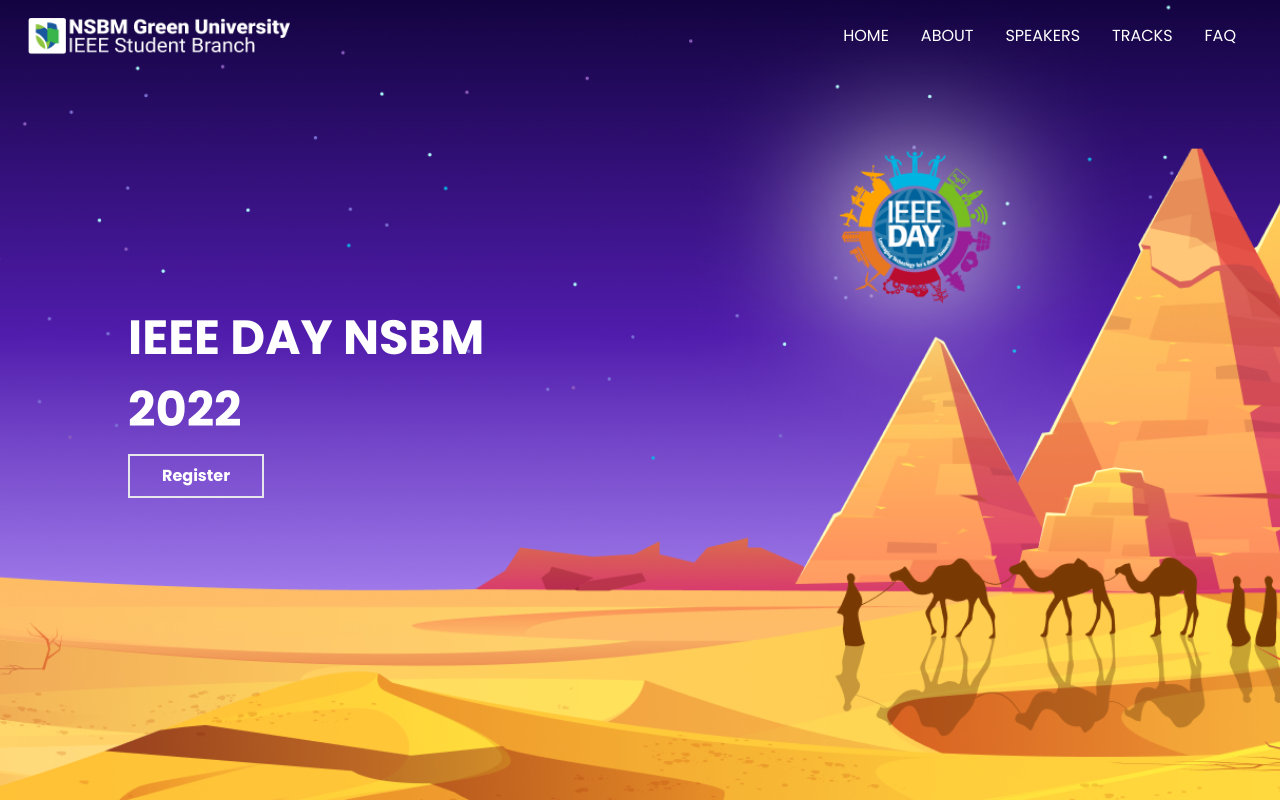
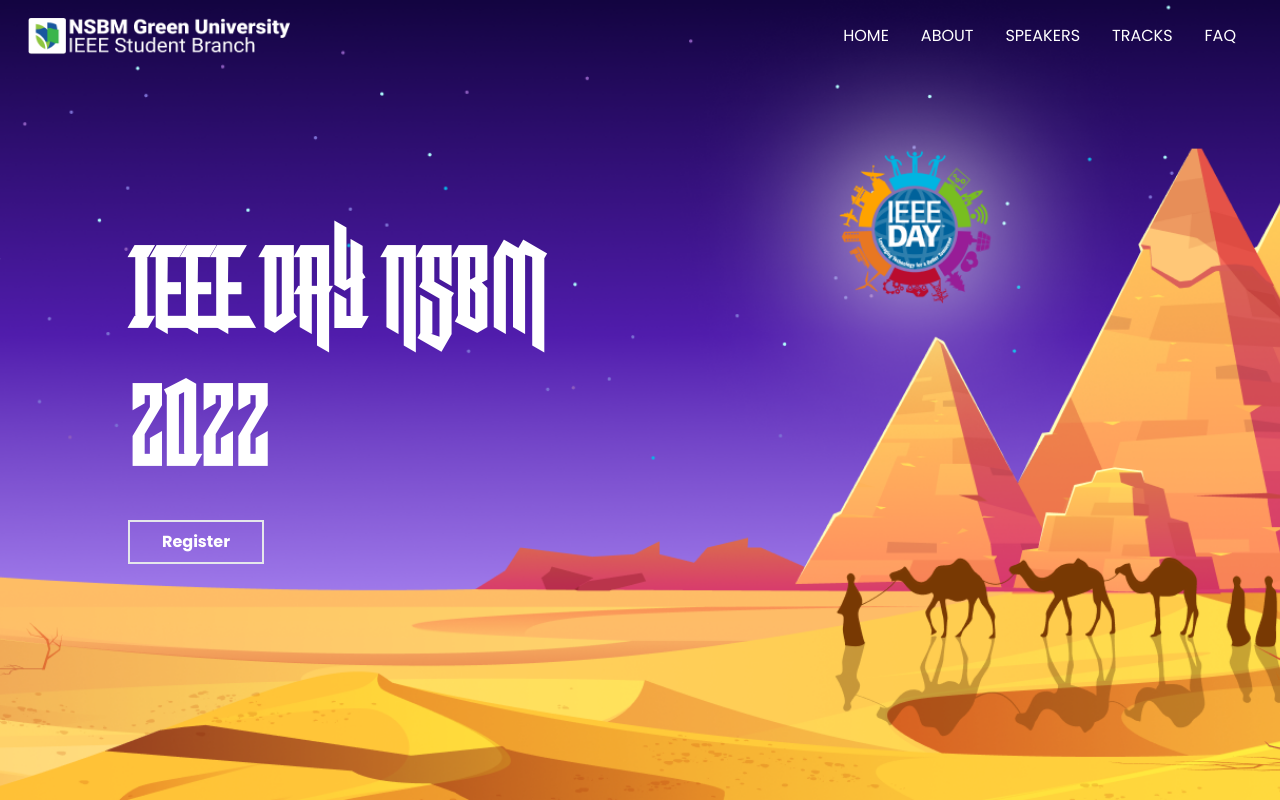
Before and after one commit to IEEE-Student-Branch-NSBM/IEEE-DAY-2022, a Next.js app: page / in a window 1280 px wide. Shown: the top 800 px of the page. Built offline with nearby package versions, Linux system fonts and the light colour scheme.

Commit message:
fix suggest changes

```diff
--- a/src/components/About/AboutSection.jsx
+++ b/src/components/About/AboutSection.jsx
@@ -4,6 +4,7 @@
 import { HeaderTitle } from "../../shared/Titles/HeaderTitle";
 import { HyperlinkButton } from "../../shared/Buttons/HyperlinkButton";
 import PreLoader from "../Loader/PreLoader";
+import Link from "next/link";
 
 export const AboutSection = () => {
   const fetcher = (url) => fetch(url).then((res) => res.json());
@@ -20,7 +21,10 @@
 
   return (
     <>
-      <div id="about" className="flex flex-col lg:flex-row justify-evenly align-middle items-center xl:w-4/5 mx-auto mt-24">
+      <div
+        id="about"
+        className="flex flex-col lg:flex-row justify-evenly align-middle items-center xl:w-4/5 mx-auto mt-24"
+      >
         <div>
           <Image
             src={data.image}
@@ -50,6 +54,7 @@
             communities work together to cooperate on ideas that harness
             technology for a better tomorrow.
           </p>
+          <Link href="/#speaker">
             <div className="inline-flex m-auto font-lg text-white bg-brown-10 mt-7">
               <HyperlinkButton
                 key={data?.id}
@@ -57,6 +62,7 @@
                 link={data?.buttonLink}
               />
             </div>
+          </Link>
         </div>
       </div>
     </>
--- a/src/components/Home/Hero.jsx
+++ b/src/components/Home/Hero.jsx
@@ -2,6 +2,7 @@
 import { HyperlinkButton } from "../../shared/Buttons/HyperlinkButton";
 import PreLoader from "../Loader/PreLoader";
 import useSWR from "swr";
+import Link from "next/link";
 
 const Hero = () => {
   const fetcher = (url) => fetch(url).then((res) => res.json());
@@ -25,15 +26,23 @@
         style={bgImageStyle}
       >
         <div className="p-5 text-white px-32 ">
-          <h2 className="font-bold text-14xl test-1">IEEE DAY NSBM</h2>
-          <h2 className="font-bold text-14xl pb-2 test-1">2022</h2>
-          <div className="inline-flex m-auto font-lg border-2 py-2 px-8">
+          <h2 className="font-black text-21xl font-The_Black_Sugare">
+            IEEE DAY NSBM
+          </h2>
+          <h2 className="font-bold text-21xl pb-2 font-The_Black_Sugare">
+            2022
+          </h2>
+          <Link href="https://docs.google.com/forms/d/e/1FAIpQLSdz-q-KXOog0kUqGCq5TyN4lHq_oCowi2roNGiw8AlM6sA1pw/closedform">
+            <a target="_blank">
+              <div className="inline-flex m-auto font-lg border-2 py-2 px-8 transition ease-in-out delay-150 hover:-translate-y-1 hover:scale-110 duration-300 cursor-pointer">
                 <HyperlinkButton
                   key={data?.id}
                   text={data?.title}
                   link={data?.buttonLink}
                 />
               </div>
+            </a>
+          </Link>
         </div>
       </div>
     </div>
--- a/src/pages/api/getAboutData.js
+++ b/src/pages/api/getAboutData.js
@@ -3,7 +3,7 @@
 export default function handler(req, res) {
   res.status(200).json({
     id: 1,
-    title: "Lorem Ipsum",
+    title: "IEEE DAY 2022",
     description:
       "IEEE Day is a celebration of worldwide IEEE members and engineers gathered to share their technical knowledge among them and Worldwide celebrations demonstrate the ways thousands of IEEE members in local communities join to collaborate on ideas that Leverage technology for a better tomorrow. We are delighted to announce the IEEE Student Branch of NSBM ready to celebrate  IEEE Day 2022, the most alluring event of the year with the most prominent collaboration of Engineers and IEEE Members worldwide. We hope to demonstrate how IEEE members in local communities work together to cooperate on ideas that harness technology for a better tomorrow. ",
     image: "/images/nsbm.png", // Image on the about section
--- a/src/pages/index.js
+++ b/src/pages/index.js
@@ -43,9 +43,9 @@
         <Faq />
       </section>
 
-      <section className="relative justify-center mx-auto my-auto">
+      {/* <section className="relative justify-center mx-auto my-auto">
         <ContactSection />
-      </section>
+      </section> */}
 
       <section className="relative justify-center mx-auto my-auto">
         <FooterSection />
--- a/src/shared/Buttons/HyperlinkButton.jsx
+++ b/src/shared/Buttons/HyperlinkButton.jsx
@@ -1,11 +1,23 @@
 import React from "react";
-import Link from 'next/link'
+import Link from "next/link";
 
-export const HyperlinkButton = ({ text, link}) => {
+export const HyperlinkButton = ({ text, link }) => {
   const regEx = /^http/;
   return (
-    <div className="inline-flex font-bold">
-      {regEx.test(link) ? <Link href={link}>{text}</Link> : <a className="px-9 py-3" href={link}>{text}</a>}
-    </div>
+    <Link href={link}>
+      <a target="_blank">
+        <div className="inline-flex font-bold">
+          {regEx.test(link) ? (
+            <Link href={link} target="_blank">
+              {text}
+            </Link>
+          ) : (
+            <a className="px-9 py-3" href={link} target="_blank">
+              {text}
+            </a>
+          )}
+        </div>
+      </a>
+    </Link>
   );
 };
--- a/src/styles/globals.css
+++ b/src/styles/globals.css
@@ -4,19 +4,20 @@
 
 * {
   text-decoration: none !important;
-  font-family: "Poppins" !important;
+  font-family: "Poppins";
   scroll-behavior: smooth;
 }
 
 .custom-img {
-  background-image: url('../../public/images/Header 2.png');
+  background-image: url("../../public/images/Header 2.png");
 }
 
-@font-face {
-  font-family: 'The Black Sugare';
-  src: url('../../public/The\ Black\ Sugare.ttf');
+@layer base {
+  @font-face {
+    font-family: "The_Black_Sugare";
+    src: url("/fonts/TheBlackSugare-Regular.woff2") format("woff2");
+    font-weight: normal;
+    font-display: swap;
+    font-style: normal;
+  }
 }
-
-.test-1 {
-  font-family: 'The Black Sugare' ;
-}
--- a/tailwind.config.js
+++ b/tailwind.config.js
@@ -21,6 +21,9 @@
       "3xl": "1920px",
     },
     extend: {
+      fontFamily: {
+        The_Black_Sugare: "The_Black_Sugare,cursive",
+      },
       backgroundImage: {
         "hero-pattern": "url('/images/countdownbg.png')",
         "footer-texture": "url('/img/footer-texture.png')",
```
Also changed, not shown: public/The Black Sugare.ttf (deleted), public/fonts/TheBlackSugare-Regular.woff2 (added). Lines whose indentation alone changed are shown as unchanged.
